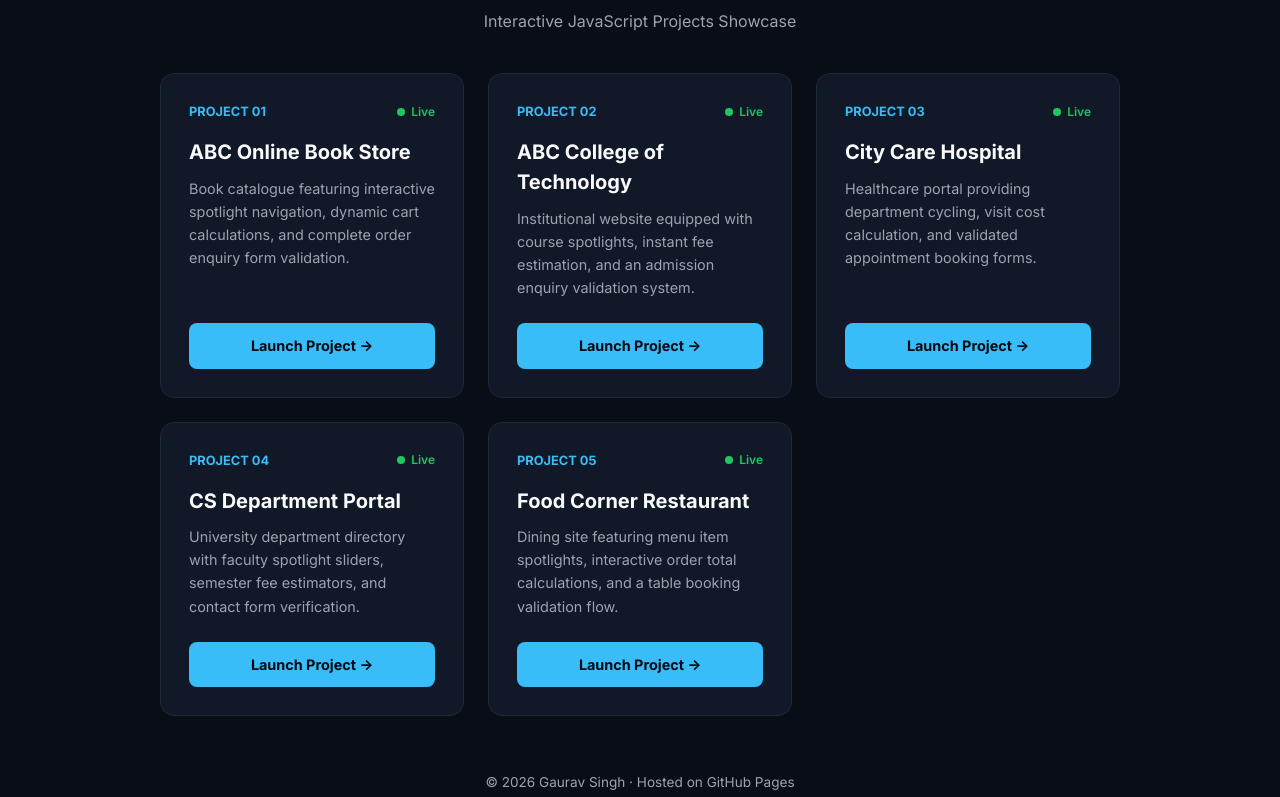
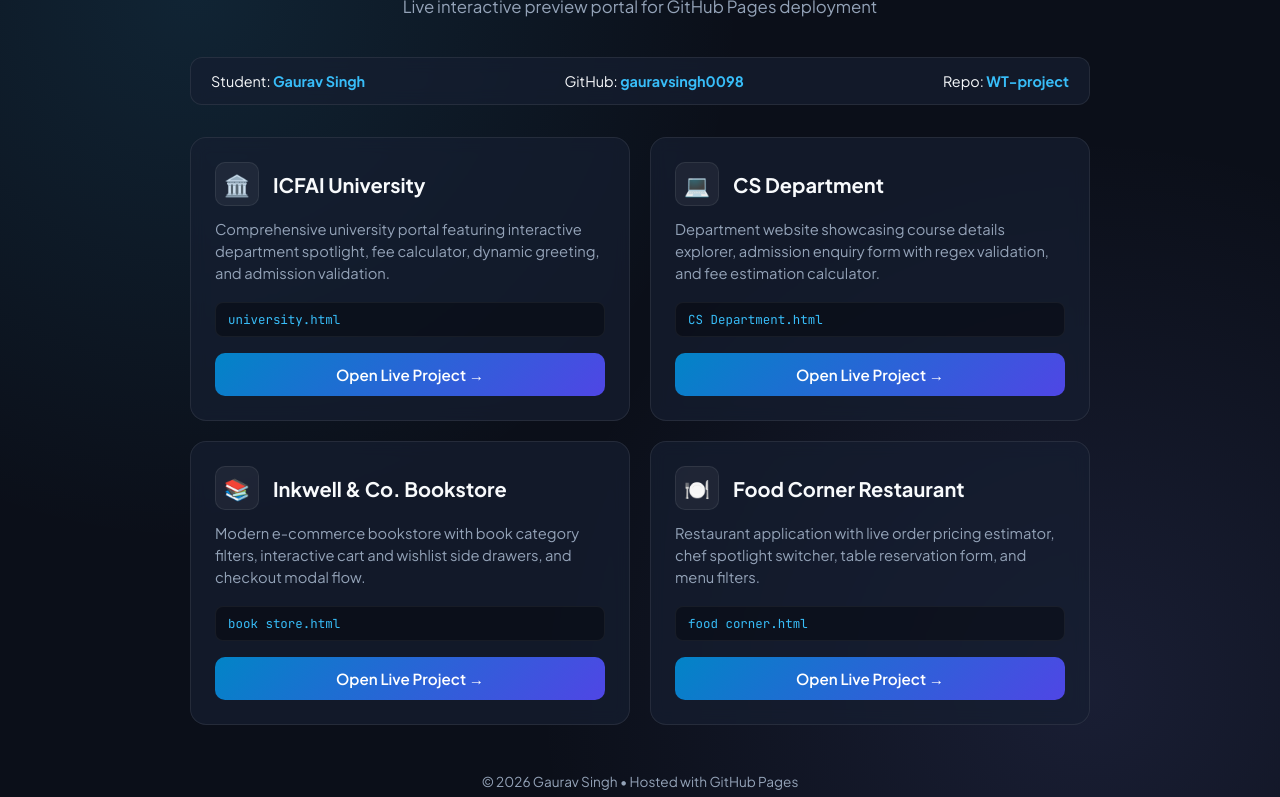
Before and after one commit to gauravsingh0098/WT-project, a plain HTML site: page index.html in a window 1280 px wide. Shown: the part 157-954 px from the top of the page. Drawn offline with Linux system fonts and the light colour scheme.

Commit message:
Update index.html

```diff
--- a/index.html
+++ b/index.html
@@ -6,17 +6,16 @@
   <title>Gaurav Singh — Web Technology Projects</title>
   <link rel="preconnect" href="https://fonts.googleapis.com">
   <link rel="preconnect" href="https://fonts.gstatic.com" crossorigin>
-  <link href="https://fonts.googleapis.com/css2?family=Inter:wght@400;500;600;700;800&display=swap" rel="stylesheet">
+  <link href="https://fonts.googleapis.com/css2?family=Plus+Jakarta+Sans:wght@400;500;600;700;800&family=JetBrains+Mono:wght@400;500&display=swap" rel="stylesheet">
   <style>
     :root {
-      --bg: #090d16;
-      --surface: #111827;
-      --surface-border: #1f2937;
-      --primary: #38bdf8;
-      --primary-hover: #0ea5e9;
-      --text: #f9fafb;
-      --text-muted: #9ca3af;
-      --accent: #22c55e;
+      --bg: #0b0f19;
+      --card-bg: rgba(22, 30, 49, 0.7);
+      --card-border: rgba(255, 255, 255, 0.08);
+      --accent-blue: #38bdf8;
+      --accent-purple: #818cf8;
+      --text-main: #f8fafc;
+      --text-muted: #94a3b8;
     }
 
     * {
@@ -26,113 +25,151 @@
     }
 
     body {
-      font-family: 'Inter', system-ui, -apple-system, sans-serif;
+      font-family: 'Plus Jakarta Sans', sans-serif;
       background-color: var(--bg);
-      color: var(--text);
-      line-height: 1.5;
+      color: var(--text-main);
       min-height: 100vh;
       display: flex;
       flex-direction: column;
       align-items: center;
-      padding: 3rem 1.25rem;
+      padding: 48px 20px;
+      background-image:
+        radial-gradient(circle at 15% 15%, rgba(56, 189, 248, 0.12), transparent 40%),
+        radial-gradient(circle at 85% 85%, rgba(129, 140, 248, 0.12), transparent 40%);
+    }
+
+    .container {
+      max-width: 900px;
+      width: 100%;
     }
 
     header {
       text-align: center;
-      max-width: 650px;
-      margin-bottom: 2.5rem;
+      margin-bottom: 40px;
     }
 
     .badge {
       display: inline-block;
-      font-size: 0.75rem;
-      font-weight: 700;
+      padding: 6px 14px;
+      font-size: 0.8rem;
+      font-weight: 600;
+      border-radius: 9999px;
+      background: rgba(56, 189, 248, 0.1);
+      color: var(--accent-blue);
+      border: 1px solid rgba(56, 189, 248, 0.25);
+      margin-bottom: 16px;
+      letter-spacing: 0.05em;
       text-transform: uppercase;
-      letter-spacing: 0.08em;
-      color: var(--primary);
-      background: rgba(56, 189, 248, 0.1);
-      border: 1px solid rgba(56, 189, 248, 0.25);
-      padding: 5px 14px;
-      border-radius: 9999px;
-      margin-bottom: 1rem;
     }
 
     h1 {
-      font-size: clamp(1.8rem, 4vw, 2.5rem);
+      font-size: 2.5rem;
       font-weight: 800;
       letter-spacing: -0.02em;
-      margin-bottom: 0.75rem;
+      margin-bottom: 8px;
+      background: linear-gradient(135deg, #ffffff 30%, #94a3b8);
+      -webkit-background-clip: text;
+      -webkit-text-fill-color: transparent;
     }
 
-    p.lead {
+    .subtitle {
       color: var(--text-muted);
-      font-size: 1rem;
+      font-size: 1.05rem;
+    }
+
+    .user-info-bar {
+      display: flex;
+      align-items: center;
+      justify-content: space-between;
+      flex-wrap: wrap;
+      gap: 12px;
+      background: var(--card-bg);
+      border: 1px solid var(--card-border);
+      padding: 14px 20px;
+      border-radius: 12px;
+      margin-bottom: 32px;
+      backdrop-filter: blur(8px);
+      font-size: 0.9rem;
+    }
+
+    .user-tag strong {
+      color: var(--accent-blue);
     }
 
     .grid {
       display: grid;
-      grid-template-columns: repeat(auto-fit, minmax(300px, 1fr));
-      gap: 1.5rem;
-      width: 100%;
-      max-width: 960px;
+      grid-template-columns: repeat(auto-fit, minmax(380px, 1fr));
+      gap: 20px;
     }
 
     .project-card {
-      background: var(--surface);
-      border: 1px solid var(--surface-border);
-      border-radius: 14px;
-      padding: 1.75rem;
+      background: var(--card-bg);
+      border: 1px solid var(--card-border);
+      border-radius: 16px;
+      padding: 24px;
       display: flex;
       flex-direction: column;
       justify-content: space-between;
+      backdrop-filter: blur(8px);
       transition: transform 0.2s ease, border-color 0.2s ease, box-shadow 0.2s ease;
     }
 
     .project-card:hover {
       transform: translateY(-4px);
-      border-color: var(--primary);
-      box-shadow: 0 16px 32px -12px rgba(56, 189, 248, 0.15);
+      border-color: rgba(56, 189, 248, 0.4);
+      box-shadow: 0 12px 30px -10px rgba(0, 0, 0, 0.5);
     }
 
-    .project-header {
+    .card-header {
       display: flex;
-      justify-content: space-between;
       align-items: center;
-      margin-bottom: 1rem;
+      gap: 14px;
+      margin-bottom: 12px;
     }
 
-    .project-num {
-      font-size: 0.8rem;
-      font-weight: 700;
-      color: var(--primary);
+    .icon-box {
+      width: 44px;
+      height: 44px;
+      border-radius: 10px;
+      display: flex;
+      align-items: center;
+      justify-content: center;
+      font-size: 1.3rem;
+      background: rgba(255, 255, 255, 0.05);
+      border: 1px solid var(--card-border);
     }
 
-    .status-dot {
+    .card-title {
+      font-size: 1.25rem;
+      font-weight: 700;
+      color: var(--text-main);
+    }
+
+    .card-desc {
+      color: var(--text-muted);
+      font-size: 0.92rem;
+      line-height: 1.5;
+      margin-bottom: 18px;
+    }
+
+    .url-box {
+      background: rgba(0, 0, 0, 0.35);
+      border: 1px solid rgba(255, 255, 255, 0.05);
+      border-radius: 8px;
+      padding: 8px 12px;
+      margin-bottom: 16px;
       display: flex;
       align-items: center;
-      gap: 6px;
-      font-size: 0.75rem;
-      color: var(--accent);
-      font-weight: 600;
+      justify-content: space-between;
     }
 
-    .dot {
-      width: 8px;
-      height: 8px;
-      border-radius: 50%;
-      background: var(--accent);
-    }
-
-    .project-card h2 {
-      font-size: 1.25rem;
-      font-weight: 700;
-      margin-bottom: 0.6rem;
-    }
-
-    .project-card p {
-      font-size: 0.9rem;
-      color: var(--text-muted);
-      line-height: 1.6;
+    .url-text {
+      font-family: 'JetBrains Mono', monospace;
+      font-size: 0.78rem;
+      color: var(--accent-blue);
+      overflow: hidden;
+      text-overflow: ellipsis;
+      white-space: nowrap;
     }
 
     .btn {
@@ -140,108 +177,125 @@
       align-items: center;
       justify-content: center;
       gap: 8px;
-      margin-top: 1.5rem;
-      background: var(--primary);
-      color: #030712;
+      width: 100%;
+      padding: 12px;
+      border-radius: 10px;
+      font-weight: 600;
+      font-size: 0.95rem;
       text-decoration: none;
-      font-weight: 700;
-      font-size: 0.9rem;
-      padding: 0.75rem 1.25rem;
-      border-radius: 8px;
-      transition: background 0.2s ease, transform 0.2s ease;
+      transition: all 0.2s ease;
+      cursor: pointer;
     }
 
-    .btn:hover {
-      background: var(--primary-hover);
-      color: #fff;
+    .btn-launch {
+      background: linear-gradient(135deg, #0284c7, #4f46e5);
+      color: #ffffff;
+      border: none;
+    }
+
+    .btn-launch:hover {
+      opacity: 0.92;
+      box-shadow: 0 4px 18px rgba(79, 70, 229, 0.4);
     }
 
     footer {
-      margin-top: 3.5rem;
+      margin-top: 48px;
       text-align: center;
+      color: var(--text-muted);
       font-size: 0.85rem;
-      color: var(--text-muted);
+    }
+
+    @media (max-width: 600px) {
+      .grid {
+        grid-template-columns: 1fr;
+      }
+      h1 {
+        font-size: 1.9rem;
+      }
     }
   </style>
 </head>
 <body>
 
+  <div class="container">
     <header>
-    <div class="badge">Web Technology Practical</div>
-    <h1>Gaurav Singh</h1>
-    <p class="lead">Interactive JavaScript Projects Showcase</p>
+      <span class="badge">Web Technology Portfolio</span>
+      <h1>Project Submissions</h1>
+      <p class="subtitle">Live interactive preview portal for GitHub Pages deployment</p>
     </header>
 
-  <main class="grid">
-    <!-- Project 1 -->
-    <article class="project-card">
+    <div class="user-info-bar">
+      <div class="user-tag">Student: <strong>Gaurav Singh</strong></div>
+      <div class="user-tag">GitHub: <strong>gauravsingh0098</strong></div>
+      <div class="user-tag">Repo: <strong>WT-project</strong></div>
+    </div>
+
+    <div class="grid">
+      <!-- Project 1: University -->
+      <div class="project-card">
         <div>
-        <div class="project-header">
-          <span class="project-num">PROJECT 01</span>
-          <span class="status-dot"><span class="dot"></span> Live</span>
+          <div class="card-header">
+            <div class="icon-box">🏛️</div>
+            <div class="card-title">ICFAI University</div>
           </div>
-        <h2>ABC Online Book Store</h2>
-        <p>Book catalogue featuring interactive spotlight navigation, dynamic cart calculations, and complete order enquiry form validation.</p>
+          <p class="card-desc">Comprehensive university portal featuring interactive department spotlight, fee calculator, dynamic greeting, and admission validation.</p>
+          <div class="url-box">
+            <span class="url-text">university.html</span>
           </div>
-      <a class="btn" href="abc-book-store.html">Launch Project &rarr;</a>
-    </article>
+        </div>
+        <a href="university.html" class="btn btn-launch">Open Live Project &rarr;</a>
+      </div>
 
-    <!-- Project 2 -->
-    <article class="project-card">
+      <!-- Project 2: CS Department -->
+      <div class="project-card">
         <div>
-        <div class="project-header">
-          <span class="project-num">PROJECT 02</span>
-          <span class="status-dot"><span class="dot"></span> Live</span>
+          <div class="card-header">
+            <div class="icon-box">💻</div>
+            <div class="card-title">CS Department</div>
           </div>
-        <h2>ABC College of Technology</h2>
-        <p>Institutional website equipped with course spotlights, instant fee estimation, and an admission enquiry validation system.</p>
+          <p class="card-desc">Department website showcasing course details explorer, admission enquiry form with regex validation, and fee estimation calculator.</p>
+          <div class="url-box">
+            <span class="url-text">CS Department.html</span>
           </div>
-      <a class="btn" href="abc-college-exact.html">Launch Project &rarr;</a>
-    </article>
+        </div>
+        <a href="CS%20Department.html" class="btn btn-launch">Open Live Project &rarr;</a>
+      </div>
 
-    <!-- Project 3 -->
-    <article class="project-card">
+      <!-- Project 3: Bookstore -->
+      <div class="project-card">
         <div>
-        <div class="project-header">
-          <span class="project-num">PROJECT 03</span>
-          <span class="status-dot"><span class="dot"></span> Live</span>
+          <div class="card-header">
+            <div class="icon-box">📚</div>
+            <div class="card-title">Inkwell &amp; Co. Bookstore</div>
           </div>
-        <h2>City Care Hospital</h2>
-        <p>Healthcare portal providing department cycling, visit cost calculation, and validated appointment booking forms.</p>
+          <p class="card-desc">Modern e-commerce bookstore with book category filters, interactive cart and wishlist side drawers, and checkout modal flow.</p>
+          <div class="url-box">
+            <span class="url-text">book store.html</span>
           </div>
-      <a class="btn" href="city-care-hospital.html">Launch Project &rarr;</a>
-    </article>
+        </div>
+        <a href="book%20store.html" class="btn btn-launch">Open Live Project &rarr;</a>
+      </div>
 
-    <!-- Project 4 -->
-    <article class="project-card">
+      <!-- Project 4: Food Corner -->
+      <div class="project-card">
         <div>
-        <div class="project-header">
-          <span class="project-num">PROJECT 04</span>
-          <span class="status-dot"><span class="dot"></span> Live</span>
+          <div class="card-header">
+            <div class="icon-box">🍽️</div>
+            <div class="card-title">Food Corner Restaurant</div>
           </div>
-        <h2>CS Department Portal</h2>
-        <p>University department directory with faculty spotlight sliders, semester fee estimators, and contact form verification.</p>
+          <p class="card-desc">Restaurant application with live order pricing estimator, chef spotlight switcher, table reservation form, and menu filters.</p>
+          <div class="url-box">
+            <span class="url-text">food corner.html</span>
           </div>
-      <a class="btn" href="cs-department.html">Launch Project &rarr;</a>
-    </article>
-
-    <!-- Project 5 -->
-    <article class="project-card">
-      <div>
-        <div class="project-header">
-          <span class="project-num">PROJECT 05</span>
-          <span class="status-dot"><span class="dot"></span> Live</span>
         </div>
-        <h2>Food Corner Restaurant</h2>
-        <p>Dining site featuring menu item spotlights, interactive order total calculations, and a table booking validation flow.</p>
+        <a href="food%20corner.html" class="btn btn-launch">Open Live Project &rarr;</a>
       </div>
-      <a class="btn" href="food-corner.html">Launch Project &rarr;</a>
-    </article>
-  </main>
+    </div>
 
     <footer>
-    <p>&copy; 2026 Gaurav Singh &middot; Hosted on GitHub Pages</p>
+      © 2026 Gaurav Singh &bull; Hosted with GitHub Pages
     </footer>
+  </div>
 
 </body>
 </html>
```
Lines whose indentation alone changed are shown as unchanged.
